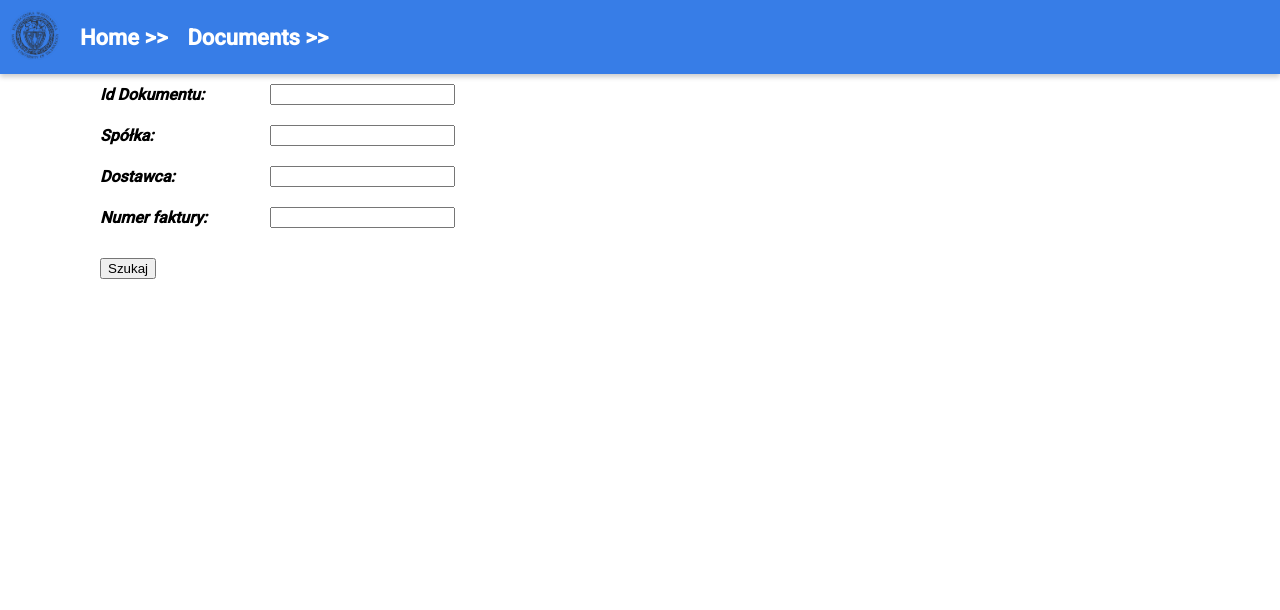
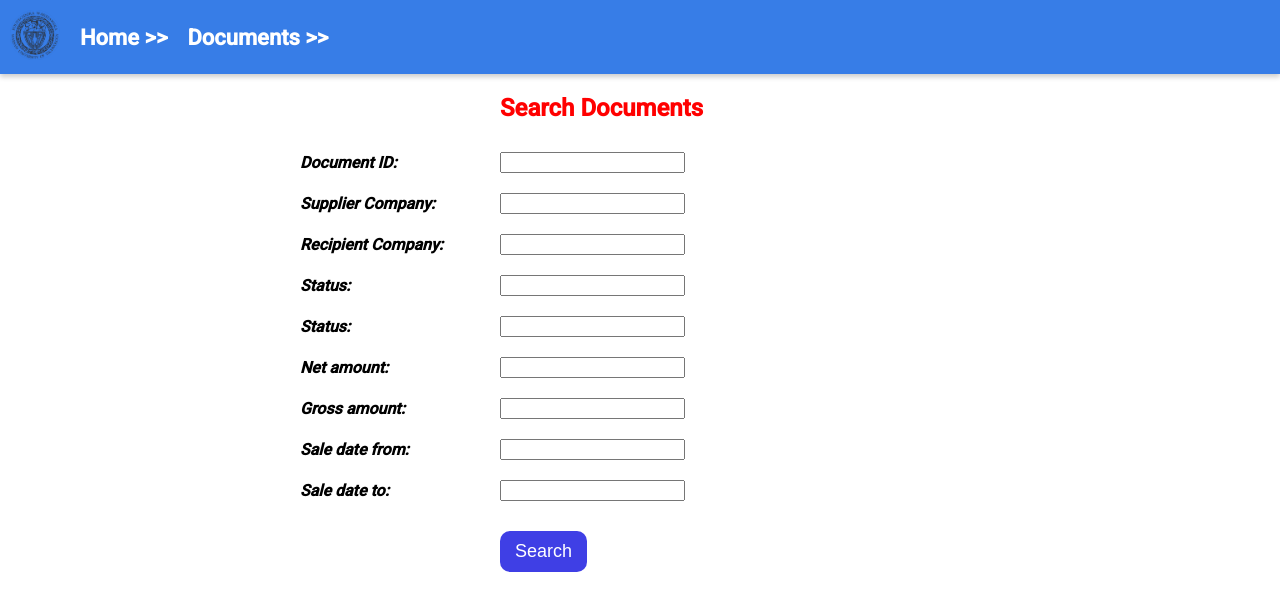
Before and after one commit to bborkowsp/electronic-document-management-system, an Angular app in the folder emdsystem-frontend/: page /search-document in a window 1280 px wide. Shown: the top 610 px of the page. Built offline with nearby package versions, Linux system fonts and the light colour scheme.

Commit message:
search-doc

```diff
--- a/emdsystem-frontend/src/app/search-document/search-document.component.html
+++ b/emdsystem-frontend/src/app/search-document/search-document.component.html
@@ -1,25 +1,45 @@
-<!-- search-document.component.html -->
 <div>
+  <h2 class="title" style="color: red;">Search Documents</h2>
   <form (submit)="search()">
     <div class="column">
       <div class="row">
-        <label for="documentId">Id Dokumentu:</label>
+        <label for="documentId">Document ID:</label>
         <input type="text" id="documentId" name="documentId" [(ngModel)]="searchQuery.documentId"/>
       </div>
       <div class="row">
-        <label for="company">Spółka:</label>
-        <input type="text" id="company" name="company" [(ngModel)]="searchQuery.company"/>
+        <label for="supplier">Supplier Company:</label>
+        <input type="text" id="supplier" name="company" [(ngModel)]="searchQuery.supplier"/>
       </div>
       <div class="row">
-        <label for="supplier">Dostawca:</label>
-        <input type="text" id="supplier" name="supplier" [(ngModel)]="searchQuery.supplier"/>
+        <label for="recipient">Recipient Company:</label>
+        <input type="text" id="recipient" name="supplier" [(ngModel)]="searchQuery.recipient"/>
       </div>
       <div class="row">
-        <label for="invoiceNumber">Numer faktury:</label>
-        <input type="text" id="invoiceNumber" name="invoiceNumber" [(ngModel)]="searchQuery.invoiceNumber"/>
+        <label for="documentNumber">Status:</label>
+        <input type="text" id="documentNumber" name="invoiceNumber" [(ngModel)]="searchQuery.documentNumber"/>
       </div>
       <div class="row">
-        <button type="submit">Szukaj</button>
+        <label for="documentNumber">Status:</label>
+        <input type="text" id="status" name="invoiceNumber" [(ngModel)]="searchQuery.status"/>
+      </div>
+      <div class="row">
+        <label for="documentNumber">Net amount:</label>
+        <input type="text" id="netAmount" name="invoiceNumber" [(ngModel)]="searchQuery.netAmount"/>
+      </div>
+      <div class="row">
+        <label for="documentNumber">Gross amount:</label>
+        <input type="text" id="grossAmount" name="invoiceNumber" [(ngModel)]="searchQuery.grossAmount"/>
+      </div>
+      <div class="row">
+        <label for="documentNumber">Sale date from:</label>
+        <input type="text" id="saleDateFrom" name="invoiceNumber" [(ngModel)]="searchQuery.saleDateFrom"/>
+      </div>
+      <div class="row">
+        <label for="documentNumber">Sale date to:</label>
+        <input type="text" id="saleDateTo" name="invoiceNumber" [(ngModel)]="searchQuery.saleDateTo"/>
+      </div>
+      <div class="row">
+        <button class="search-button" type="submit">Search</button>
       </div>
     </div>
   </form>
--- a/emdsystem-frontend/src/app/search-document/search-document.component.scss
+++ b/emdsystem-frontend/src/app/search-document/search-document.component.scss
@@ -1,9 +1,8 @@
-/* search-document.component.scss */
 .column {
   display: flex;
   flex-direction: column;
   align-items: flex-start;
-  margin-left: 100px;
+  margin-left: 300px;
 }
 
 .row {
@@ -13,10 +12,26 @@
   padding-top: 10px;
 }
 
+.title {
+  margin-left: 500px;
+}
+
+.search-button {
+  margin-left: 200px;
+  background-color: #3f3fe5;
+  color: white;
+  padding: 10px 15px;
+  font-size: 18px;
+  border: none;
+  border-radius: 10px;
+  cursor: pointer;
+}
+
 label {
-  margin-right: 20px;
+  margin-right: 50px;
   font-style: italic;
   font-weight: bold;
+  font-size: 16px;
   min-width: 150px;
 }
 
```
Also changed, not shown: emdsystem-frontend/src/app/search-document/search-document.component.ts (+7 -1 lines).
